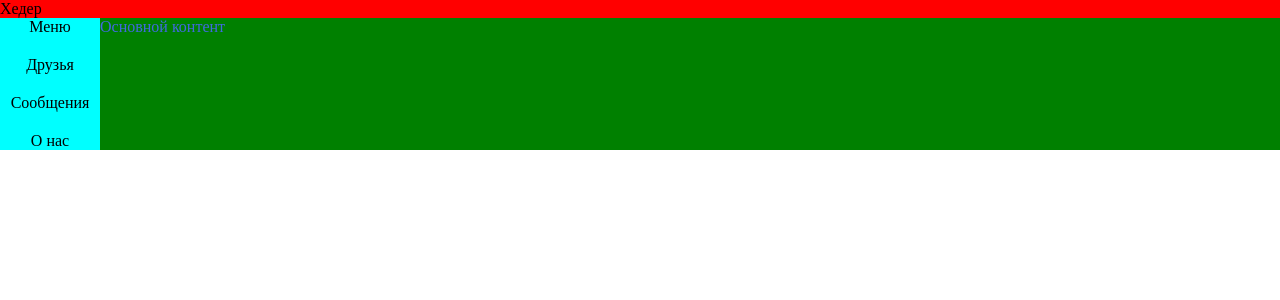
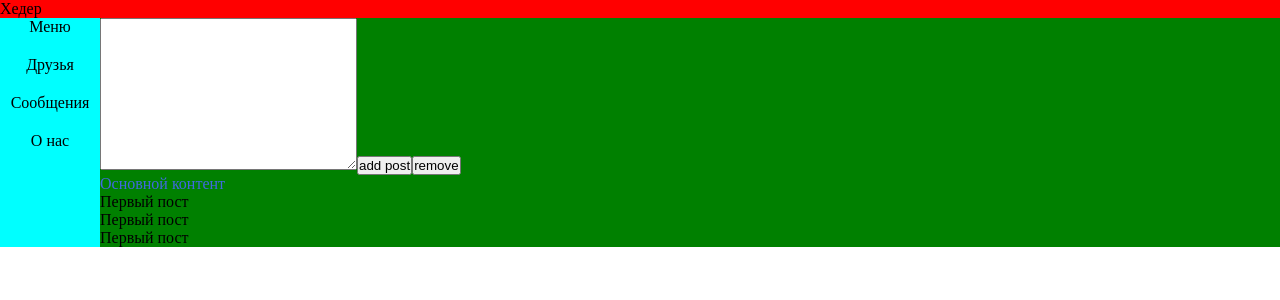
Before and after one commit to IlyaRaduk/MessengerReact, a React (Create React App) app: page / in a window 1280 px wide. Shown: the top 300 px of the page. Built offline with nearby package versions, Linux system fonts and the light colour scheme.

Commit message:
add structure

```diff
--- a/src/components/Intro/Intro.jsx
+++ /dev/null
@@ -1,10 +0,0 @@
-import classes from './Intro.module.css';
-
-function Intro(){
-    return(
-        <section className={classes.intro}>
-        <p className={classes.text}>Основной контент</p>
-      </section>
-    )
-}
-export default Intro;
--- a/src/components/Main/Main.jsx
+++ b/src/components/Main/Main.jsx
@@ -1,12 +1,12 @@
-import Navigation from '../Navigation/Navigation';
-import Intro from '../Intro/Intro';
+import Navigation from './Navigation/Navigation';
+import Posts from './Posts/Posts';
 import classes from './Main.module.css';
 
 function Main(){
     return(
     <main className={classes.main}>
         <Navigation/>
-        <Intro/>
+        <Posts/>
     </main>
     )
 }
--- a/src/components/Main/Main.module.css
+++ b/src/components/Main/Main.module.css
@@ -1,3 +1,4 @@
 .main{
     display: flex;
+
 }
--- /dev/null
+++ b/src/components/Main/Posts/Post/Post.jsx
@@ -0,0 +1,9 @@
+
+import classes from './Post.module.css';
+
+function Post(){
+    return(
+    <p>Первый пост</p>
+    )
+}
+export default Post;
--- /dev/null
+++ b/src/components/Main/Posts/Posts.jsx
@@ -0,0 +1,17 @@
+import classes from './Posts.module.css';
+import Post from './Post/Post';
+
+function Posts(){
+    return(
+        <section className={classes.posts}>
+          <textarea name="" id="" cols="30" rows="10"></textarea>
+          <button>add post</button>
+          <button>remove</button>
+        <p className={classes.text}>Основной контент</p>
+        <Post/>
+        <Post/>
+        <Post/>
+      </section>
+    )
+}
+export default Posts;
--- a/src/components/Intro/Intro.module.css
+++ b/src/components/Main/Posts/Posts.module.css
@@ -1,7 +1,8 @@
 
-.intro{
+.posts{
   background-color: green;
   width: 100%;
+
 }
 
 .text{
```
Also changed, not shown: src/components/Main/Navigation/Navigation.jsx (renamed from src/components/Navigation/Navigation.jsx), src/components/Main/Navigation/Navigation.module.css (renamed from src/components/Navigation/Navigation.module.css), src/components/Main/Posts/Post/Post.module.css (added).
